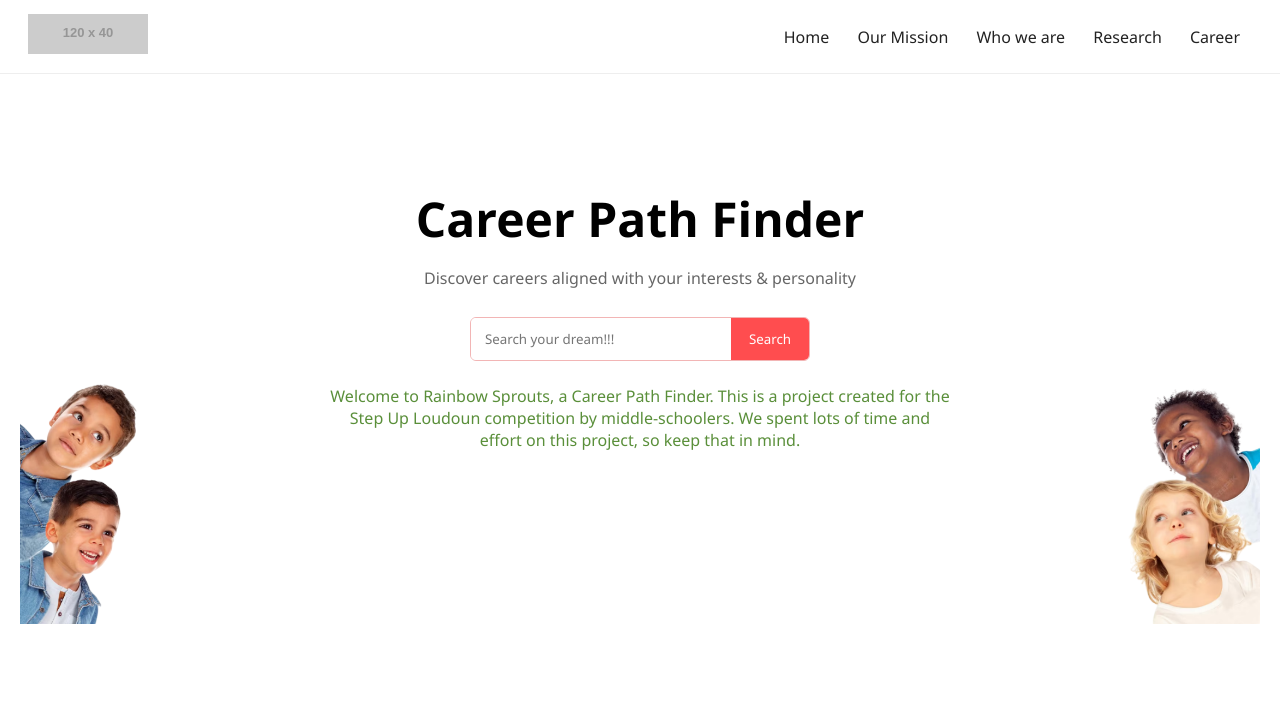
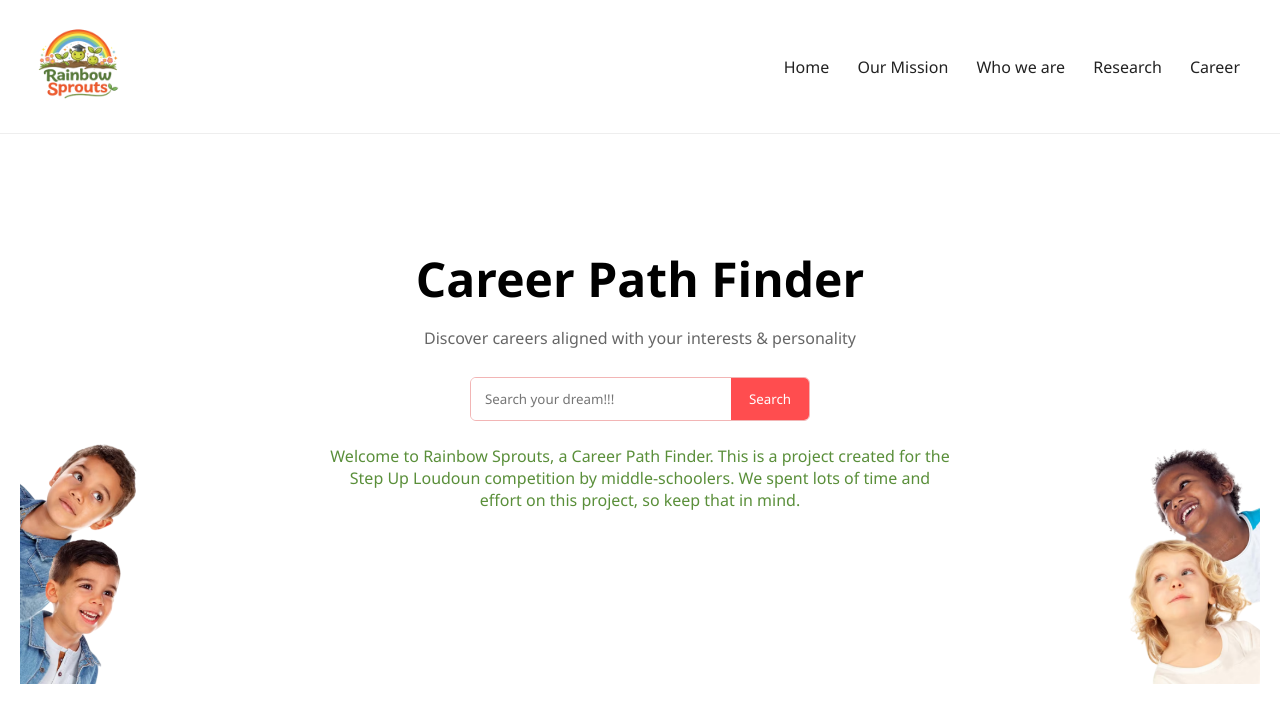
Before and after one commit to rakeshrnjn/rainbowsprouts, a plain HTML site: page index.html in a window 1280 px wide. Drawn offline with Linux system fonts and the light colour scheme; placeholder pictures from the web are drawn by us.

Commit message:
updated logo and size

```diff
--- a/css/common.css
+++ b/css/common.css
@@ -38,3 +38,7 @@ body {
 	background-color: black;
 	color: #fff;
 }
+.logo img {
+  height: 100px;
+  width: auto;
+}
--- a/js/common.js
+++ b/js/common.js
@@ -3,7 +3,9 @@ document.addEventListener("DOMContentLoaded", () => {
 	const navHTML = `
     <header class="top-nav">
       <div class="logo">
-        <img src="https://dummyimage.com/120x40/000/fff&text=Rainbow+Sprouts" alt="Rainbow Sprouts" />
+        <a href="index.html">
+          <img src="images/RainbowSproutsLogo.png" alt="Rainbow Sprouts Logo" />
+          </a>
       </div>
       <nav>
         <a href="index.html">Home</a>
```
